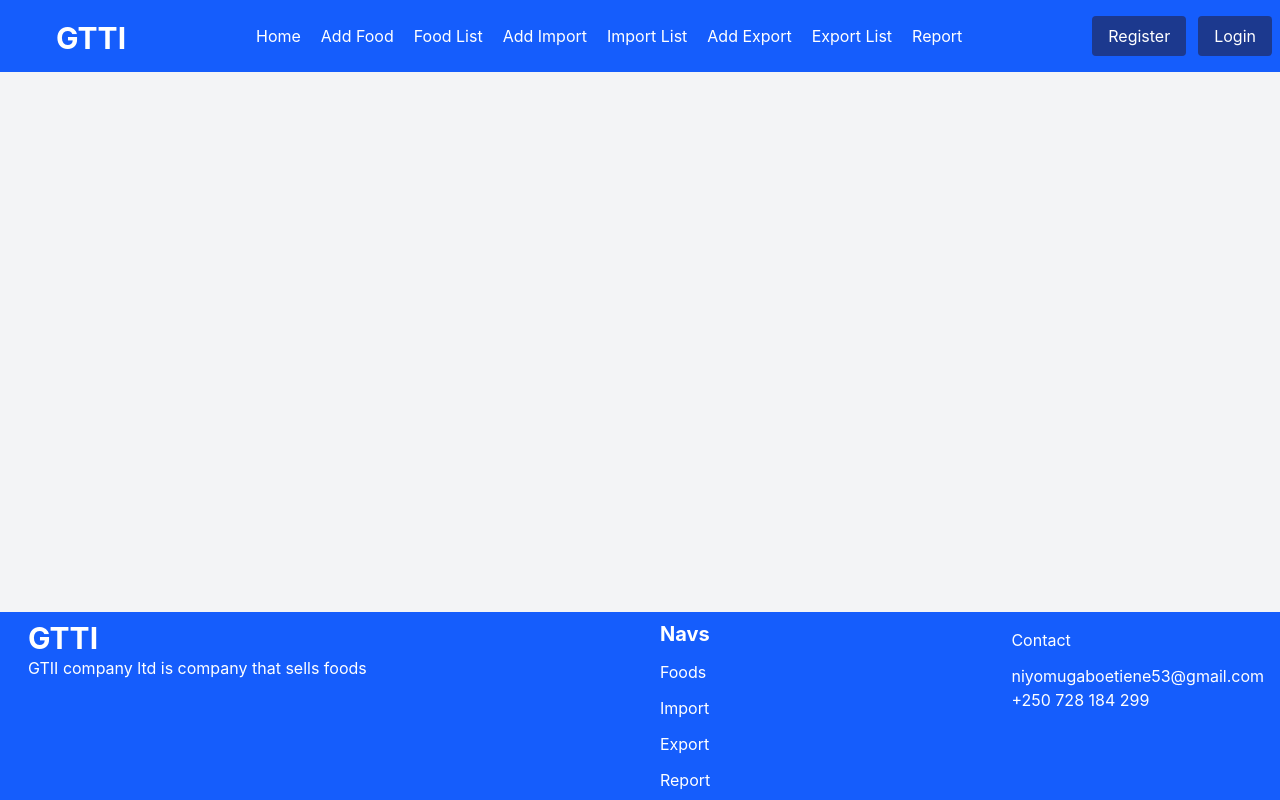
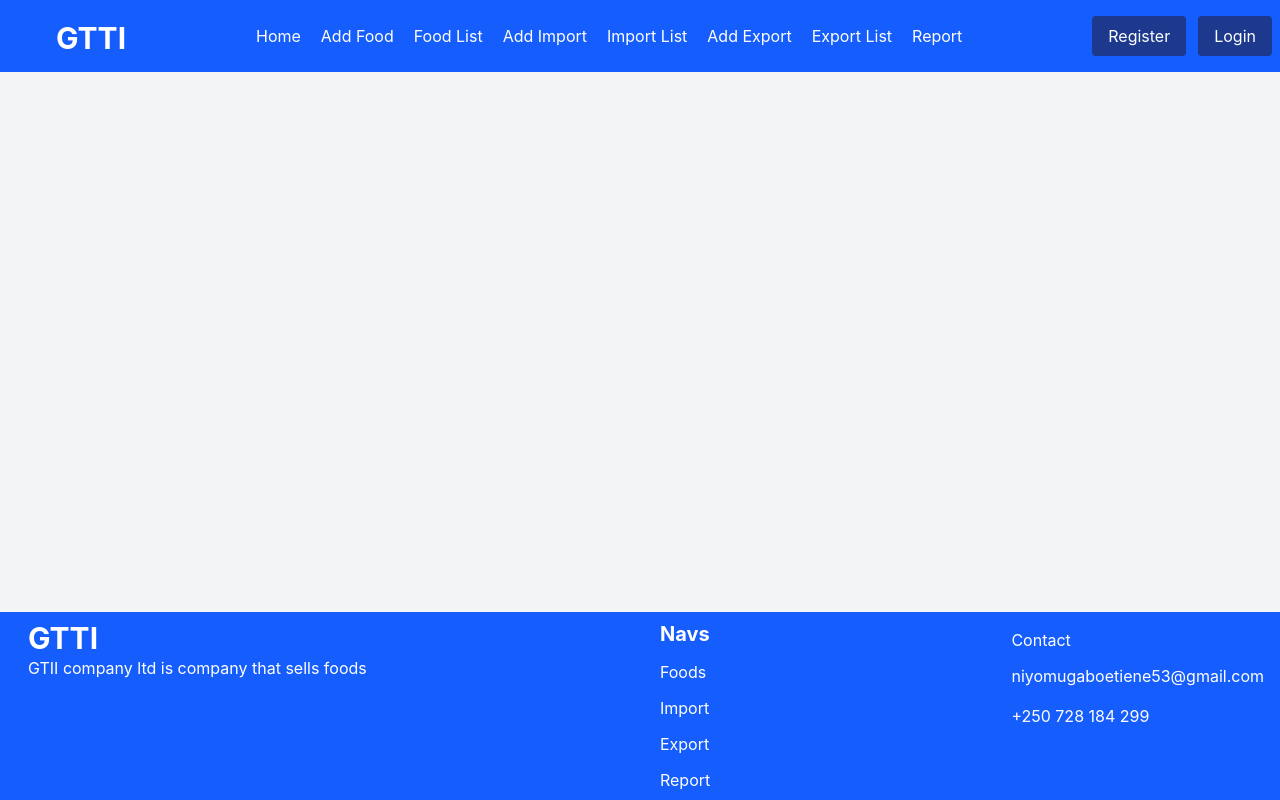
Before and after one commit to niyomugaboetiene/GTTI-COMPANY-Ltd, a React app in the folder frontend/: page /footer in a window 1280 px wide. Built offline with nearby package versions, Linux system fonts and the light colour scheme; the HTML template or start-up script is replaced by a standard one.

Commit message:
Commit of frontend (footer)

```diff
--- a/frontend/src/pages/Footer.jsx
+++ b/frontend/src/pages/Footer.jsx
@@ -19,7 +19,7 @@ const Footer = () => {
                 <div className="p-2">
                     <h1 className="mb-3">Contact</h1>
                     <a href="mailto:niyomugaboetiene53@gmail.com" className="hover:underline">niyomugaboetiene53@gmail.com</a>
-                    <p>+250 728 184 299</p>
+                    <p className="mt-4">+250 728 184 299</p>
                 </div>
             </div>
         </div>
```
